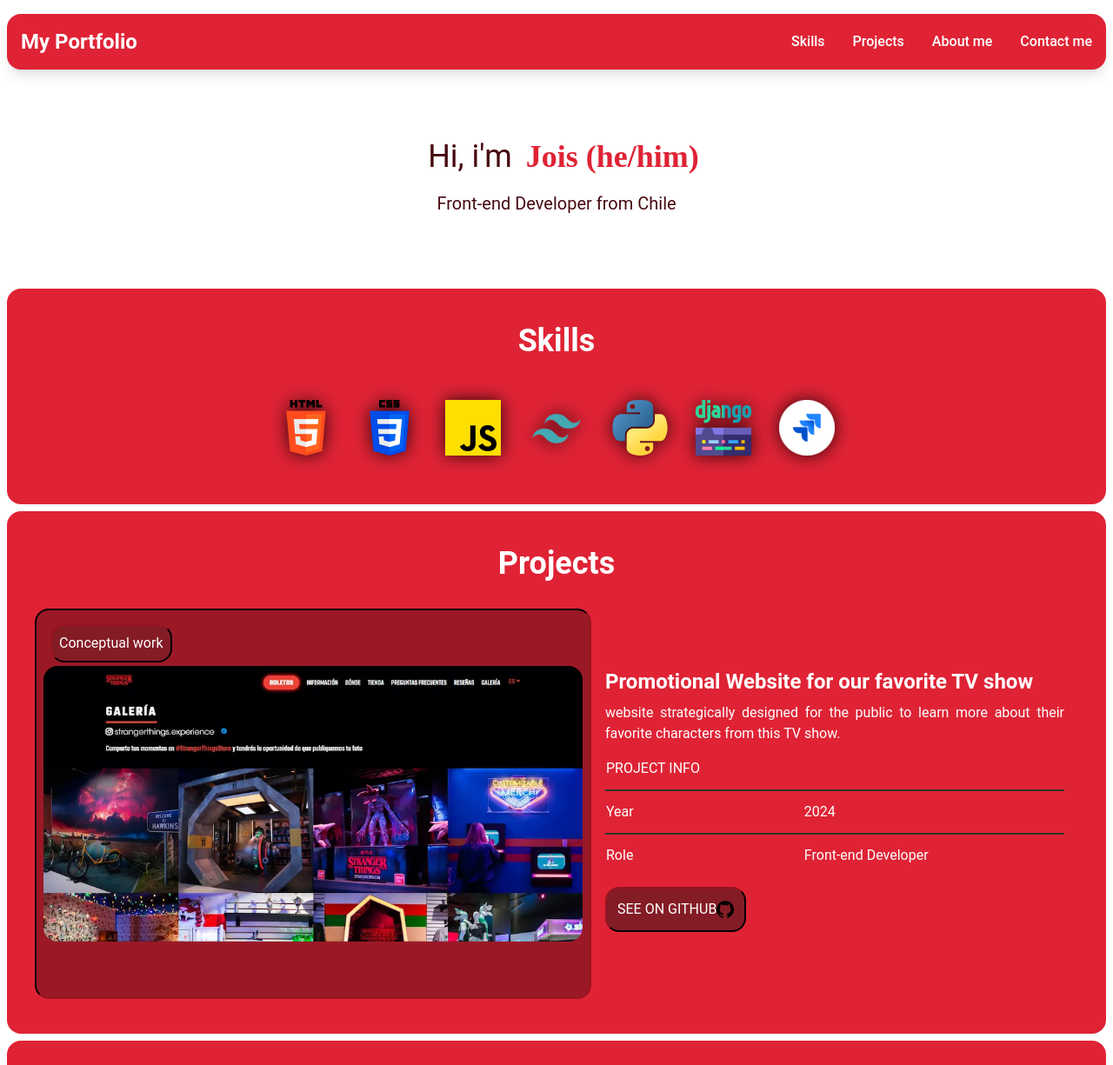
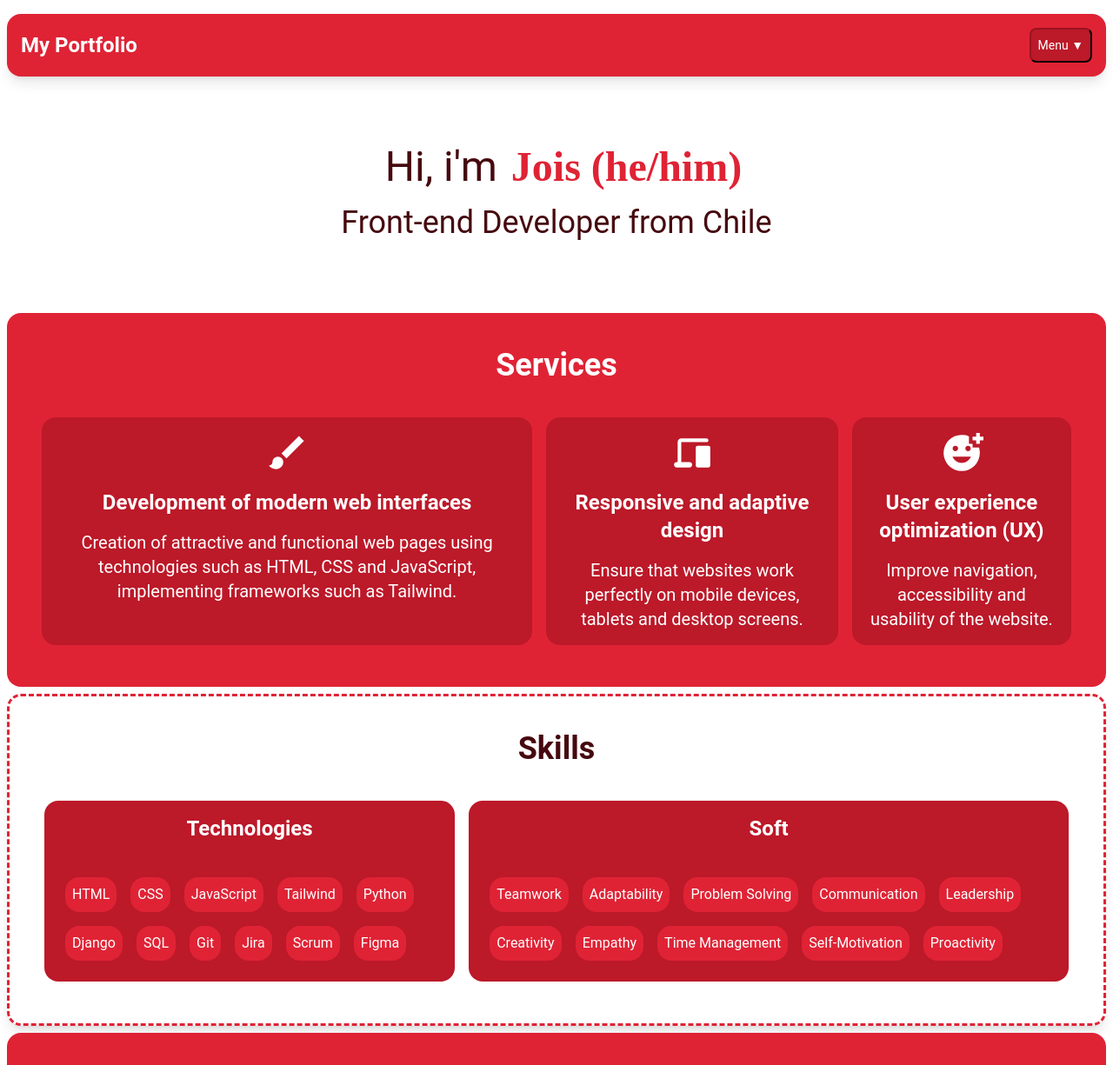
Before and after one commit to JoisRosalesDev/JoisPortfolio, a website: page index.html in a window 1280 px wide. Shown: the top 1225 px of the page at 87% size. Drawn offline with Linux system fonts and the light colour scheme.

Commit message:
red v.1.2

```diff
--- a/index.html
+++ b/index.html
@@ -11,40 +11,37 @@
 
 <body class="font-roboto text-white text-justify">
   <header>
-    <nav class="bg-merlot-600 text-white mx-2 mt-4 rounded-lg shadow-lg  rounded-2">
+    <nav class="bg-merlot-600 text-white mx-2 mt-4 rounded-lg shadow-lg rounded-2">
       <div class="max-w-screen-xl flex flex-wrap items-center justify-between mx-auto p-4">
         <span class="self-center text-2xl font-bold whitespace-nowrap">My Portfolio</span>
-        <button data-collapse-toggle="navbar-default" type="button"
-          class="inline-flex items-center p-2 w-10 h-10 justify-center text-sm text-white rounded-lg md:hidden hover:bg-merlot-900 rounded-2 focus:outline-none focus:ring-2 focus:ring-merlot-950 hover:transition"
-          aria-controls="navbar-default" aria-expanded="false">
-          <span class="sr-only">Open main menu</span>
-          <svg class="w-5 h-5" aria-hidden="true" xmlns="http://www.w3.org/2000/svg" fill="none" viewBox="0 0 17 14">
-            <path stroke="white" stroke-linecap="round" stroke-linejoin="round" stroke-width="2"
-              d="M1 1h15M1 7h15M1 13h15" />
-          </svg>
+
+        <!-- Dropdown button -->
+        <div class="relative">
+          <button id="dropdownButton"
+            class="inline-flex items-center p-2 text-sm text-white bg-merlot-700 rounded-1 border-merlot-950-outset hover:bg-merlot-900 focus:outline-none focus:ring-2 focus:ring-merlot-950 hover:transition"
+            onclick="toggleDropdown()">
+            Menu ▼
           </button>
-        <div class="hidden w-full md:block md:w-auto" id="navbar-default">
-          <ul
-            class="font-medium flex flex-col p-4 md:p-0 mt-4 md:flex-row md:space-x-8 rtl:space-x-reverse md:mt-0">
+          <!-- Dropdown menu -->
+          <div id="dropdownMenu" class="hidden absolute right-0 mt-2 w-fit bg-merlot-700 rounded-1 shadow-lg z-50">
+            <ul class="py-2">
               <li>
-              <a href="#skills"
-                class="block py-2 px-3 hover:transition hover:scale-125 rounded md:border-0 md:p-0 rounded-2">Skills</a>
+                <a href="#services" class="block px-4 py-2 hover:bg-merlot-900 hover:transition rounded-1">Services</a>
               </li>
               <li>
-              <a href="#projects"
-                class="block py-2 px-3 hover:transition hover:scale-125 rounded md:border-0 md:p-0 rounded-2">Projects</a>
+                <a href="#skills" class="block px-4 py-2 hover:bg-merlot-900 hover:transition rounded-1">Skills</a>
               </li>
               <li>
-              <a href="#about"
-                class="block py-2 px-3 hover:transition hover:scale-125 rounded md:border-0 md:p-0 rounded-2">About
-                me</a>
+                <a href="#projects" class="block px-4 py-2 hover:bg-merlot-900 hover:transition rounded-1">Projects</a>
               </li>
               <li>
-              <a href="#contact"
-                class="block py-2 px-3 hover:transition hover:scale-125 rounded md:border-0 md:p-0 rounded-2">Contact
-                me</a>
+                <a href="#about" class="block px-4 py-2 hover:bg-merlot-900 hover:transition rounded-1">About me</a>
+              </li>
+              <li>
+                <a href="#contact" class="block px-4 py-2 hover:bg-merlot-900 hover:transition rounded-1">Contact me</a>
               </li>
             </ul>
+          </div>
         </div>
       </div>
     </nav>
@@ -53,39 +50,83 @@
   <main>
     <section id="home" class="py-4 px-4 my-16 mx-2 rounded-2">
       <div class="text-center">
-        <div class="flex flex-col md:flex-row items-center justify-center text-4xl">
+        <div class="flex flex-col md:flex-row items-center justify-center text-10xl">
           <h1 class="mx-4 text-merlot-950">Hi, i'm</h1>
-          <p class=" md:text-10xl font-bold font-franck text-merlot-600">Jois (he/him)</p>
+          <p class="font-bold font-franck text-merlot-600">Jois (he/him)</p>
         </div>
-        <div class="w-fit p-1 rounded-2 text-xl md:text-2xl mx-auto mt-4 text-merlot-950">
+        <div class="w-fit p-1 rounded-2 text-4xl mx-auto mt-4 text-merlot-950">
           Front-end Developer from Chile
         </div>
       </div>
     </section>
 
-    <section id="skills" class="py-5 px-8 bg-merlot-600 rounded-2 mx-2">
-      <h1 class="text-white text-4xl font-bold mb-8 text-center">Skills</h1>
-      <div class="flex flex-row flex-wrap gap-9 justify-center">
-        <div class=" hover:scale-125 hover:transition rounded-2 my-2 mx-2">
-          <img src="./assets/html-5.png" alt="HTML" class="p-2 shadow-img">
+    <section id="services" class="py-5 px-8 bg-merlot-600 rounded-2 mx-2 my-2">
+      <h1 class="text-white text-4xl font-bold mb-8 text-center">Services</h1>
+      <div class="flex flex-col md:flex-row">
+        <div class="bg-merlot-700 hover:border-merlot-200 rounded-2 p-4 my-2 mx-2 flex flex-col gap-4 text-center">
+          <ul class="text-xl">
+            <img src="./assets/pincel.svg" alt="ux-ui" class="w-icon mx-auto mb-4">
+            <h1 class="text-white text-2xl font-bold mb-4">Development of modern web interfaces</h1>
+            <li>
+              Creation of attractive and functional web pages using technologies such as HTML, CSS and JavaScript,
+              implementing frameworks such as Tailwind.
+            </li>
+          </ul>
         </div>
-        <div class=" hover:scale-125 hover:transition rounded-2 my-2 mx-2">
-          <img src="./assets/css-3.png" alt="CSS" class="p-2 shadow-img">
+        <div class="bg-merlot-700 hover:border-merlot-200 rounded-2 p-4 my-2 mx-2 flex flex-col gap-4 text-center">
+          <ul class="text-xl">
+            <img src="./assets/responsive.svg" alt="responsive" class="w-icon mx-auto mb-4">
+            <h1 class="text-white text-2xl font-bold mb-4">Responsive and adaptive design</h1>
+            <li>
+              Ensure that websites work perfectly on mobile devices, tablets and desktop screens.
+            </li>
+          </ul>
         </div>
-        <div class="hover:scale-125 hover:transition rounded-2 my-2 mx-2">
-          <img src="./assets/js.png" alt="js" class="p-2 shadow-img">
+        <div class="bg-merlot-700 hover:border-merlot-200 rounded-2 p-4 my-2 mx-2 flex flex-col gap-4 text-center">
+          <ul class="text-xl">
+            <img src="./assets/user.svg" alt="user" class="w-icon mx-auto mb-4">
+            <h1 class="text-white text-2xl font-bold mb-4">User experience optimization (UX)</h1>
+            <li>
+              Improve navigation, accessibility and usability of the website.
+            </li>
+          </ul>
         </div>
-        <div class="hover:scale-125 hover:transition rounded-2 my-2 mx-2">
-          <img src="./assets/tailwind2.png" alt="tailwind" class="p-2 shadow-img">
       </div>
-        <div class="hover:scale-125 hover:transition rounded-2 my-2 mx-2">
-          <img src="./assets/python.png" alt="python" class="p-2 shadow-img">
+    </section>
+
+    <section id="skills" class="py-5 px-8 rounded-2 mx-2 shadow-lg border-merlot-600">
+      <h1 class="text-merlot-950 text-4xl font-bold mb-8 text-center">Skills</h1>
+      <div class="flex flex-col md:flex-row gap-4">
+        <div class="flex-1 bg-merlot-700 rounded-2 p-4 flex flex-col gap-4 my-2 mx-2">
+          <h1 class="text-2xl font-bold mb-8 text-center">Technologies</h1>
+          <div class="flex flex-row flex-wrap gap-4">
+            <span class="bg-merlot-600 hover:border-merlot-200 rounded-2 p-2 my-2 mx-2">HTML</span>
+            <span class="bg-merlot-600 hover:border-merlot-200 rounded-2 p-2 my-2 mx-2">CSS</span>
+            <span class="bg-merlot-600 hover:border-merlot-200 rounded-2 p-2 my-2 mx-2">JavaScript</span>
+            <span class="bg-merlot-600 hover:border-merlot-200 rounded-2 p-2 my-2 mx-2">Tailwind</span>
+            <span class="bg-merlot-600 hover:border-merlot-200 rounded-2 p-2 my-2 mx-2">Python</span>
+            <span class="bg-merlot-600 hover:border-merlot-200 rounded-2 p-2 my-2 mx-2">Django</span>
+            <span class="bg-merlot-600 hover:border-merlot-200 rounded-2 p-2 my-2 mx-2">SQL</span>
+            <span class="bg-merlot-600 hover:border-merlot-200 rounded-2 p-2 my-2 mx-2">Git</span>
+            <span class="bg-merlot-600 hover:border-merlot-200 rounded-2 p-2 my-2 mx-2">Jira</span>
+            <span class="bg-merlot-600 hover:border-merlot-200 rounded-2 p-2 my-2 mx-2">Scrum</span>
+            <span class="bg-merlot-600 hover:border-merlot-200 rounded-2 p-2 my-2 mx-2">Figma</span>
           </div>
-        <div class="hover:scale-125 hover:transition rounded-2 my-2 mx-2">
-          <img src="./assets/django.png" alt="django" class="p-2 shadow-img">
         </div>
-        <div class="hover:scale-125 hover:transition rounded-2 my-2 mx-2">
-          <img src="./assets/jira.png" alt="jira" class="p-2 shadow-img">
+        <div class="flex-1 bg-merlot-700 rounded-2 p-4 flex flex-col gap-4 my-2 mx-2">
+          <h1 class="text-2xl font-bold mb-8 text-center">Soft</h1>
+          <div class="flex flex-row flex-wrap gap-4">
+            <span class="bg-merlot-600 hover:border-merlot-200 rounded-2 p-2 my-2 mx-2">Teamwork</span>
+            <span class="bg-merlot-600 hover:border-merlot-200 rounded-2 p-2 my-2 mx-2">Adaptability</span>
+            <span class="bg-merlot-600 hover:border-merlot-200 rounded-2 p-2 my-2 mx-2">Problem Solving</span>
+            <span class="bg-merlot-600 hover:border-merlot-200 rounded-2 p-2 my-2 mx-2">Communication</span>
+            <span class="bg-merlot-600 hover:border-merlot-200 rounded-2 p-2 my-2 mx-2">Leadership</span>
+            <span class="bg-merlot-600 hover:border-merlot-200 rounded-2 p-2 my-2 mx-2">Creativity</span>
+            <span class="bg-merlot-600 hover:border-merlot-200 rounded-2 p-2 my-2 mx-2">Empathy</span>
+            <span class="bg-merlot-600 hover:border-merlot-200 rounded-2 p-2 my-2 mx-2">Time Management</span>
+            <span class="bg-merlot-600 hover:border-merlot-200 rounded-2 p-2 my-2 mx-2">Self-Motivation</span>
+            <span class="bg-merlot-600 hover:border-merlot-200 rounded-2 p-2 my-2 mx-2">Proactivity</span>
+          </div>
         </div>
       </div>
     </section>
@@ -210,7 +251,8 @@
             </div>
             <div
               class="bg-merlot-700 border-merlot-950-outset hover:scale-125 hover:transition rounded-full w-fit p-2 mx-2">
-              <a href=""><img src="www.linkedin.com/in/jois-rosales-fernández-260baa24b" alt="linkedin" class="w-icon"></a>
+              <a href="www.linkedin.com/in/jois-rosales-fernández-260baa24b"><img src="./assets/linkedin.svg"
+                  alt="linkedin" class="w-icon"></a>
             </div>
             <div
               class="bg-merlot-700 border-merlot-950-outset hover:scale-125 hover:transition rounded-full w-fit p-2 mx-2">
@@ -222,6 +264,26 @@
       </div>
     </div>
   </footer>
+
+  <!-- Agregar este script al final del body o en tu archivo script.js -->
+  <script>
+    function toggleDropdown() {
+      const dropdownMenu = document.getElementById('dropdownMenu');
+      dropdownMenu.classList.toggle('hidden');
+    }
+
+    // Cerrar el dropdown cuando se hace clic fuera de él
+    window.onclick = function (event) {
+      if (!event.target.matches('#dropdownButton')) {
+        const dropdowns = document.getElementsByClassName('dropdown-content');
+        for (const dropdown of dropdowns) {
+          if (!dropdown.classList.contains('hidden')) {
+            dropdown.classList.add('hidden');
+          }
+        }
+      }
+    }
+  </script>
 </body>
 
 </html>
--- a/script.js
+++ b/script.js
@@ -1,8 +1,16 @@
-document.addEventListener('DOMContentLoaded', function() {
-    const button = document.querySelector('[data-collapse-toggle="navbar-default"]');
-    const menu = document.getElementById('navbar-default');
+function toggleDropdown() {
+  const dropdownMenu = document.getElementById('dropdownMenu');
+  dropdownMenu.classList.toggle('hidden');
+}
 
-    button.addEventListener('click', function() {
-      menu.classList.toggle('hidden');
-    });
-  });
+// Cerrar el dropdown cuando se hace clic fuera de él
+window.onclick = function(event) {
+  if (!event.target.matches('#dropdownButton')) {
+    const dropdowns = document.getElementsByClassName('dropdown-content');
+    for (const dropdown of dropdowns) {
+      if (!dropdown.classList.contains('hidden')) {
+        dropdown.classList.add('hidden');
+      }
+    }
+  }
+}
```
Also changed, not shown: assets/pincel.svg (added), assets/responsive.svg (added), assets/user.svg (added), assets/ux-ui.svg (added), dist/styles.css. Lines whose indentation alone changed are shown as unchanged.
